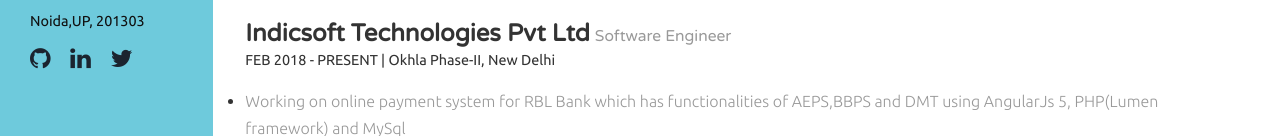
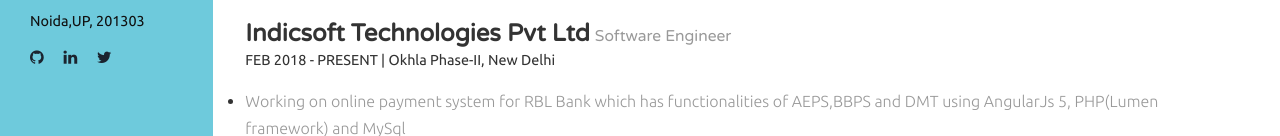
Before and after one commit to rkgitvinay/rkgitvinay.github.io, a plain HTML site: page index.html in a window 1280 px wide. Shown: the part 517-653 px from the top of the page. Drawn offline with Linux system fonts and the light colour scheme; files whose address does not match are found by name.

Commit message:
social link style

```diff
--- a/index.html
+++ b/index.html
@@ -47,9 +47,9 @@
 		</div>
 
 		<div class="social">
-			<span><a href="https://www.github.com/rkgitvinay" target="_blank"><i class="fa fa-github" style="font-size:24px"></i></a></span>
-			<span><a href="https://www.linkedin.com/in/rkgitvinay/" target="_blank"><i class="fa fa-linkedin" style="font-size:24px"></i></a></span>
-			<span><a href="https://www.twitter.com/rkgitvinay" target="_blank"><i class="fa fa-twitter" style="font-size:24px"></i></a></span>
+			<span><a href="https://www.github.com/rkgitvinay" target="_blank"><i class="fa fa-github"></i></a></span>
+			<span><a href="https://www.linkedin.com/in/rkgitvinay/" target="_blank"><i class="fa fa-linkedin"></i></a></span>
+			<span><a href="https://www.twitter.com/rkgitvinay" target="_blank"><i class="fa fa-twitter"></i></a></span>
 			<!-- <span><a href="https://www.facebook.com/vinayksingh" target="_blank"><i class="fa fa-facebook" style="font-size:24px"></i></a></span> -->
 		</div>
 
```
